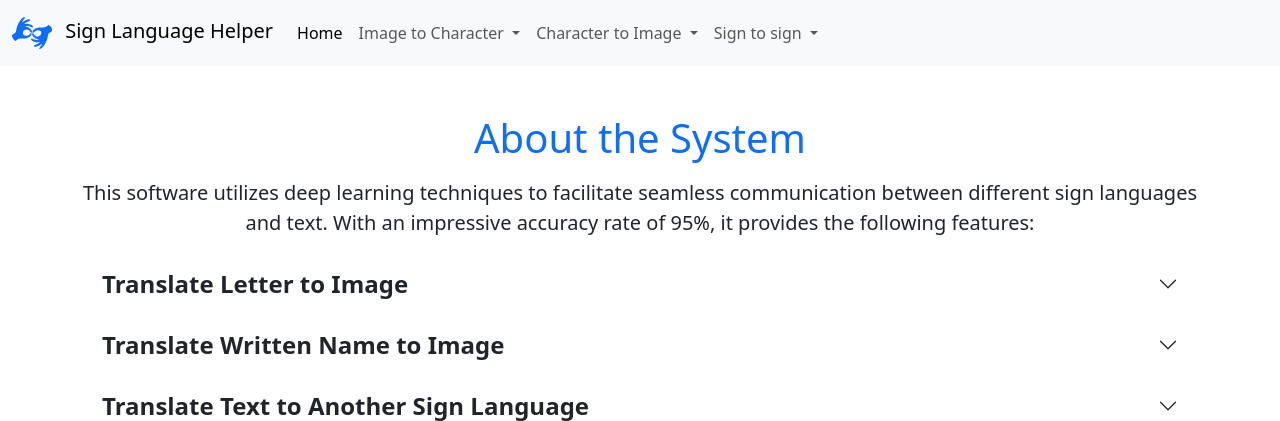
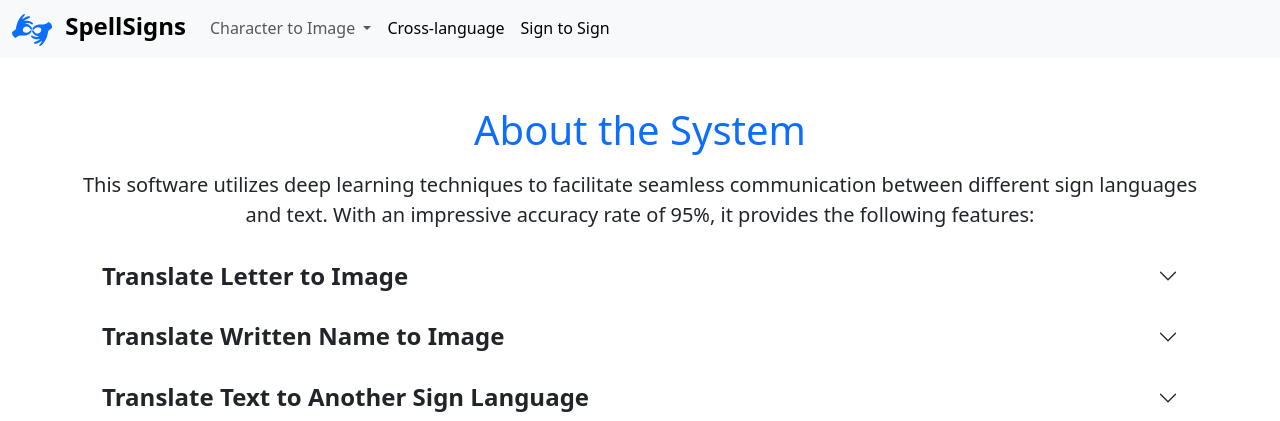
Before and after one commit to g-magdy/sign-language-translator, a Flask app: page / in a window 1280 px wide. Shown: the top 421 px of the page. Run offline with Flask 3, Linux system fonts and the light colour scheme; parts of the project's set-up code (start-up, migrations or seed data) failed here and were passed over.

Commit message:
Update layout.html

```diff
--- a/templates/layout.html
+++ b/templates/layout.html
@@ -13,27 +13,18 @@
 <body>
   <nav class="navbar navbar-expand-lg bg-body-tertiary">
     <div class="container-fluid">
-      <a class="navbar-brand" href="/">
-        <img src="../static/logo.svg" class="bi me-2" height="40">
-        Sign Language Helper
-      </a>
-      <button class="navbar-toggler" type="button" data-bs-toggle="collapse" data-bs-target="#navbarNavDropdown"
-        aria-controls="navbarNavDropdown" aria-expanded="false" aria-label="Toggle navigation">
-        <span class="navbar-toggler-icon"></span>
-      </button>
+
       <div class="collapse navbar-collapse" id="navbarNavDropdown">
         <ul class="navbar-nav">
           <li class="nav-item">
-            <a class="nav-link active" aria-current="page" href="/">Home</a>
-          </li>
-          <li class="nav-item dropdown">
-            <a class="nav-link dropdown-toggle" href="#" role="button" data-bs-toggle="dropdown" aria-expanded="false">
-              Image to Character
+            <a class="navbar-brand" href="/">
+              <img src="../static/logo.svg" class="bi me-2" height="40">
+              <span style="font-size: 24px; font-weight: bold;">SpellSigns</span>
             </a>
-            <ul class="dropdown-menu">
-              <li><a class="dropdown-item" href="/img/english">English</a></li>
-              <li><a class="dropdown-item" href="/img/arabic">Arabic</a></li>
-            </ul>
+            <button class="navbar-toggler" type="button" data-bs-toggle="collapse" data-bs-target="#navbarNavDropdown"
+              aria-controls="navbarNavDropdown" aria-expanded="false" aria-label="Toggle navigation">
+              <span class="navbar-toggler-icon"></span>
+            </button>
           </li>
           <li class="nav-item dropdown">
             <a class="nav-link dropdown-toggle" href="#" role="button" data-bs-toggle="dropdown" aria-expanded="false">
@@ -42,18 +33,18 @@
             <ul class="dropdown-menu">
               <li><a class="dropdown-item" href="/txt/english">English</a></li>
               <li><a class="dropdown-item" href="/txt/arabic">Arabic</a></li>
+              <li><a class="dropdown-item" href="/txt/french">French</a></li>
+              <li><a class="dropdown-item" href="/txt/chinese">Chinese</a></li>
+              <li><a class="dropdown-item" href="/txt/brazilian">Brazilian</a></li>
+              <li><a class="dropdown-item" href="/txt/indonesian">Indonesian</a></li>
             </ul>
           </li>
-          <li class="nav-item dropdown">
-            <a class="nav-link dropdown-toggle" href="#" role="button" data-bs-toggle="dropdown" aria-expanded="false">
-              Sign to sign
-            </a>
-            <ul class="dropdown-menu">
-              <li><a class="dropdown-item" href="/word/english">English</a></li>
-              <li><a class="dropdown-item" href="/word/arabic">Arabic</a></li>
-            </ul>
+          <li class="nav-item">
+            <a class="nav-link active" aria-current="page" href="/cross_language">Cross-language</a>
           </li>
-
+          <li class="nav-item">
+            <a class="nav-link active" aria-current="page" href="/sign_to_sign">Sign to Sign</a>
+          </li>
         </ul>
       </div>
     </div>
```
